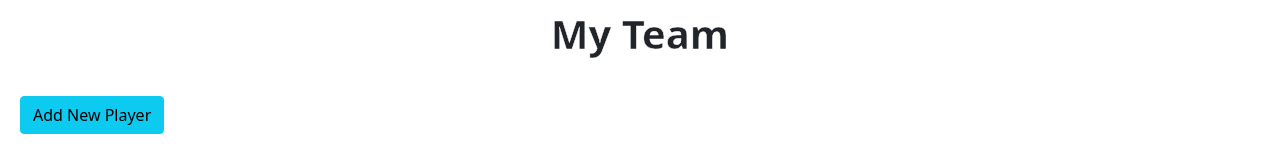
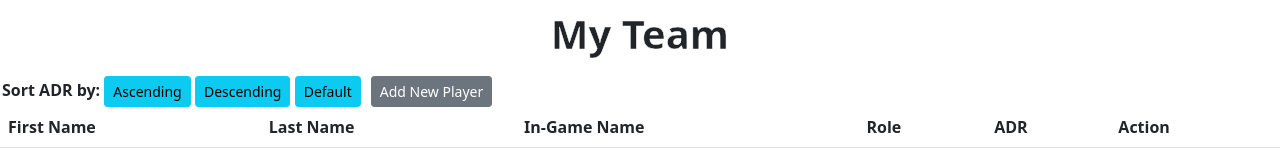
Before and after one commit to dominik-merdzik/valRosters, a PHP site: page /my-team.php in a window 1280 px wide. Shown: the part 126-280 px from the top of the page. Run offline with PHP 8.4, Linux system fonts and the light colour scheme; data comes from the database, SQL or seed files in the repository; tables that the repository leaves empty hold one stand-in row (values such as "Sample post"); data that the repository does not hold is empty.

Commit message:
- added sorting feature to my-team - fixed css

```diff
--- a/css/stylesheet.css
+++ b/css/stylesheet.css
@@ -82,3 +82,22 @@
     font-weight:bold;
     padding:10px;
 }
+.add-player-btn{
+    display:flex;
+    justify-content:center;
+}
+
+.my-team-buttons{
+    display:flex;
+    flex-direction: row;
+}
+.sortingForm{
+    font-size:16px;
+    font-weight:bold;
+    padding-left: 2px;
+}
+.team-buttons-player-add{
+    padding-left:10px;
+    display:flex;
+    justify-content:flex-end;
+}
--- a/list-players.php
+++ b/list-players.php
@@ -7,7 +7,7 @@
     ?>
 
 <main class="main">
-    <h1 class="heading-title">Current players</h1>
+    <h1 class="heading-title">Current players </h1>
     <div>
         <!-- creating table with heading for each row-->
         <table class="table">
--- a/my-team.php
+++ b/my-team.php
@@ -1,13 +1,21 @@
 <?php
 require 'includes/metadata.php';
 ?>
+
 <body>
     <?php
     require 'includes/header.php';
     ?>
     <h1 class="heading-title">My Team</h1>
-<div class="add-player-btn">
-        <button onclick="location.href ='add-player.php'" class="btn btn-info">Add New Player</button>
+
+    <div class="my-team-buttons">
+        <form class="sortingForm" name="Table Properties" method="post">
+            Sort ADR by:
+            <button type="submit" name="Ascending" id="btn1" class="btn btn-info btn-sm">Ascending </button>
+            <button type="submit" name="Descending" class="btn btn-info btn-sm">Descending </button>
+            <button type="submit" name="Default" class="btn btn-info btn-sm">Default </button>
+        </form>
+        <div class="team-buttons-player-add"><button onclick="location.href ='add-player.php'" class="btn btn-secondary btn-sm">Add New Player</button></div>
     </div>
     <table class="table table-striped">
         <thead>
@@ -17,6 +25,7 @@
                 <th>In-Game Name</th>
                 <th>Role</th>
                 <th>ADR</th>
+                <th>Action</th>
             </tr>
         </thead>
         <tbody>
@@ -27,10 +36,26 @@
 
                 // set up & run query
                 // now filter for the authenticated user by their userId stored in a session var
+                if (isset($_POST['Ascending'])) {
                     $sql = "SELECT valRoster.*,playerRole.roles AS 'playerRole'
                 FROM valRoster
                 INNER JOIN playerRole ON valRoster.roleId=playerRole.roleId
-                WHERE userId = :userId";
+                WHERE userId = :userId
+                ORDER BY valRoster.adr ASC";
+                } else if (isset($_POST['Descending'])) {
+                    $sql = "SELECT valRoster.*,playerRole.roles AS 'playerRole'
+                FROM valRoster
+                INNER JOIN playerRole ON valRoster.roleId=playerRole.roleId
+                WHERE userId = :userId
+                ORDER BY valRoster.adr DESC";
+                } else if (isset($_POST['Default'])) {
+                    $sql = "SELECT valRoster.*,playerRole.roles AS 'playerRole' FROM valRoster INNER JOIN playerRole ON valRoster.roleId=playerRole.roleId WHERE userId = :userId";
+                }
+                // the else will be our default for when the user first loads into the page
+                else {
+                    $sql = "SELECT valRoster.*,playerRole.roles AS 'playerRole' FROM valRoster INNER JOIN playerRole ON valRoster.roleId=playerRole.roleId WHERE userId = :userId";
+                }
+
                 $cmd = $db->prepare($sql);
                 $cmd->bindParam(':userId', $_SESSION['userId'], PDO::PARAM_INT);
                 $cmd->execute();
@@ -66,4 +91,5 @@
     </table>
     </main>
 </body>
+
 </html>
```
Lines whose indentation alone changed are shown as unchanged.
